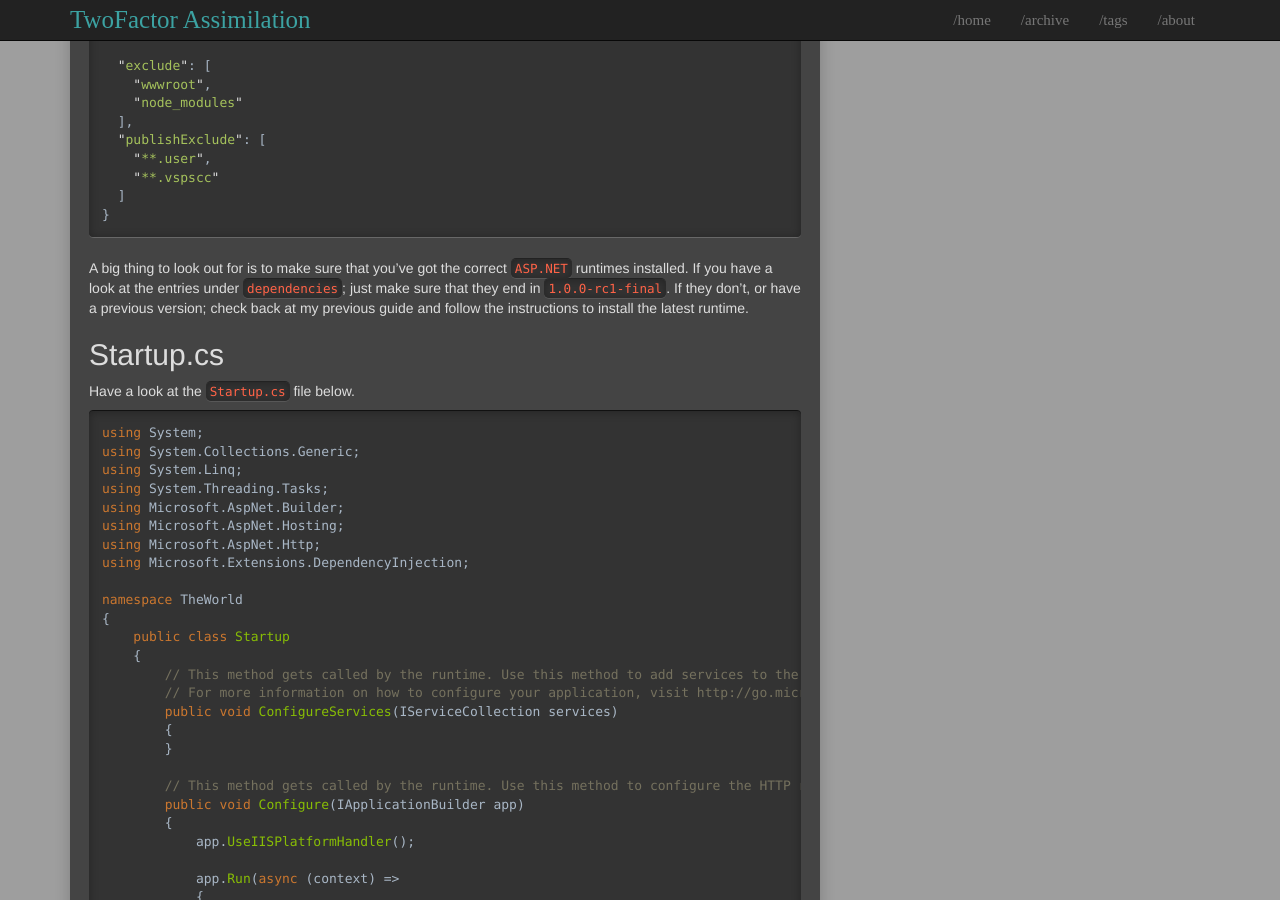
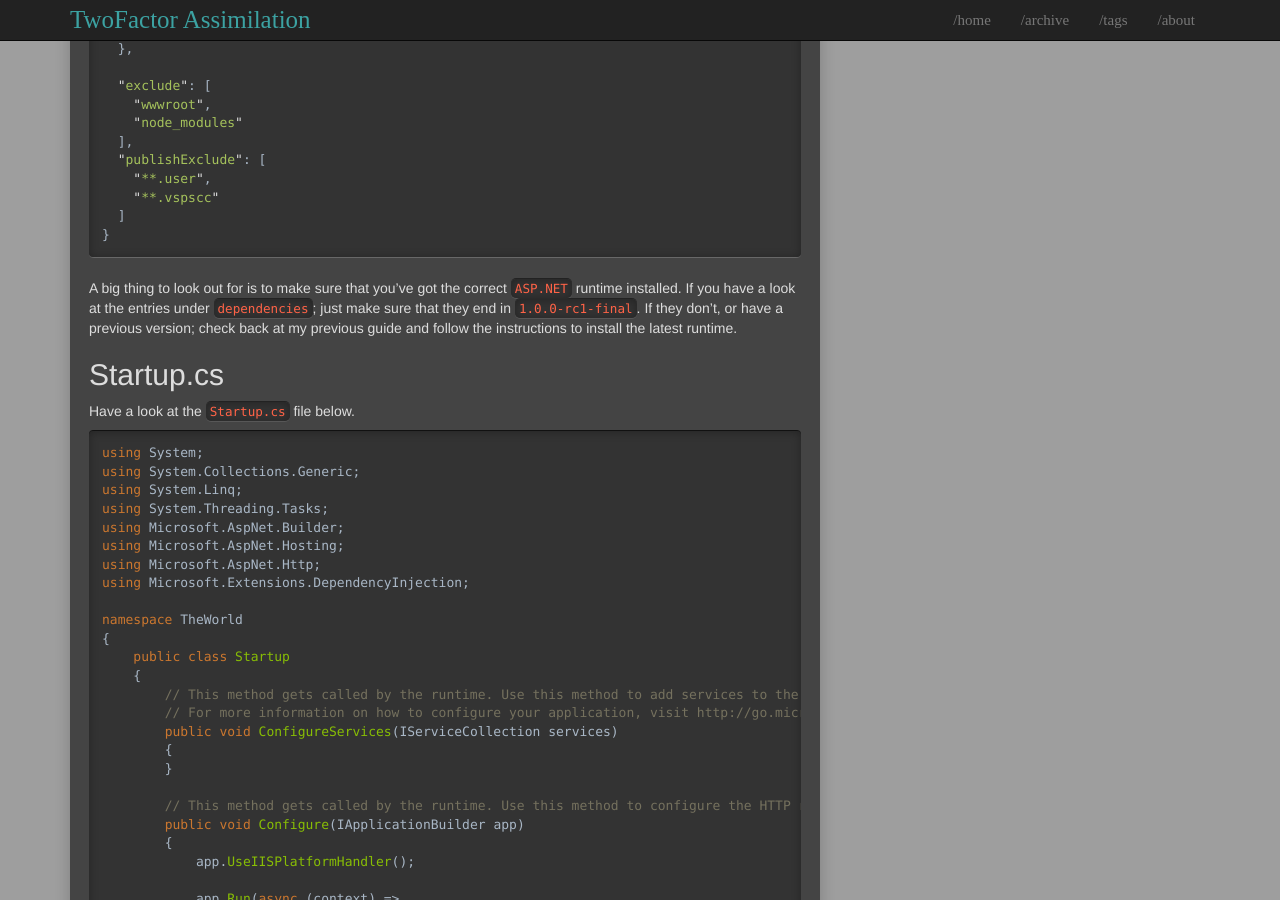
Before and after one commit to t04glovern/t04glovern.github.io.raw, a Jekyll site: the page built from _posts/2015-12-12-learning-aspnet--building-in-visual-studio-2015-part-3.markdown, in a window 1280 px wide and 900 px high, scrolled down 1932 px. Built offline with Jekyll 4.4.1, drawn with Linux system fonts in a browser that asks for light colours; some of the changed text lies outside the part shown.

Commit message:
Changed some sentence structure

```diff
--- a/_posts/2015-12-12-learning-aspnet--building-in-visual-studio-2015-part-3.markdown
+++ b/_posts/2015-12-12-learning-aspnet--building-in-visual-studio-2015-part-3.markdown
@@ -64,7 +64,7 @@ You might also want to uncheck `Host in the cloud`.
 }
 {% endhighlight js %}
 
-A big thing to look out for is to make sure that you've got the correct `ASP.NET` runtimes installed. If you have a look at the entries under `dependencies`; just make sure that they end in `1.0.0-rc1-final`. If they don't, or have a previous version; check back at my previous guide and follow the instructions to install the latest runtime.
+A big thing to look out for is to make sure that you've got the correct `ASP.NET` runtime installed. If you have a look at the entries under `dependencies`; just make sure that they end in `1.0.0-rc1-final`. If they don't, or have a previous version; check back at my previous guide and follow the instructions to install the latest runtime.
 
 ## Startup.cs
 
```
Also changed, not shown: other parts of _posts/2015-12-12-learning-aspnet--building-in-visual-studio-2015-part-3.markdown (+1 -1 lines).
